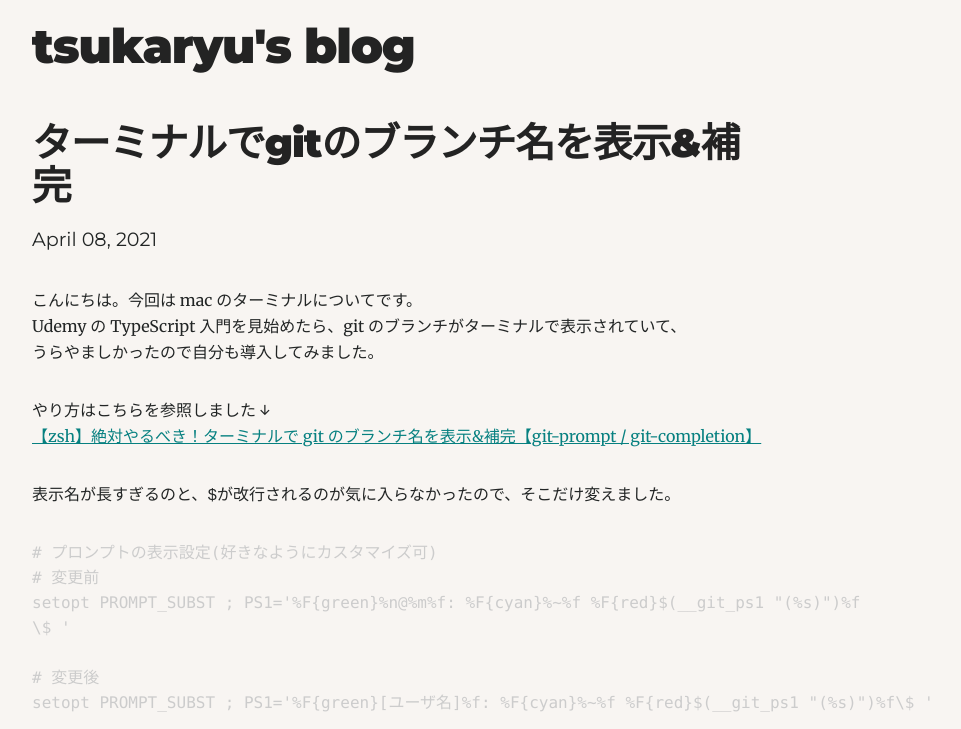
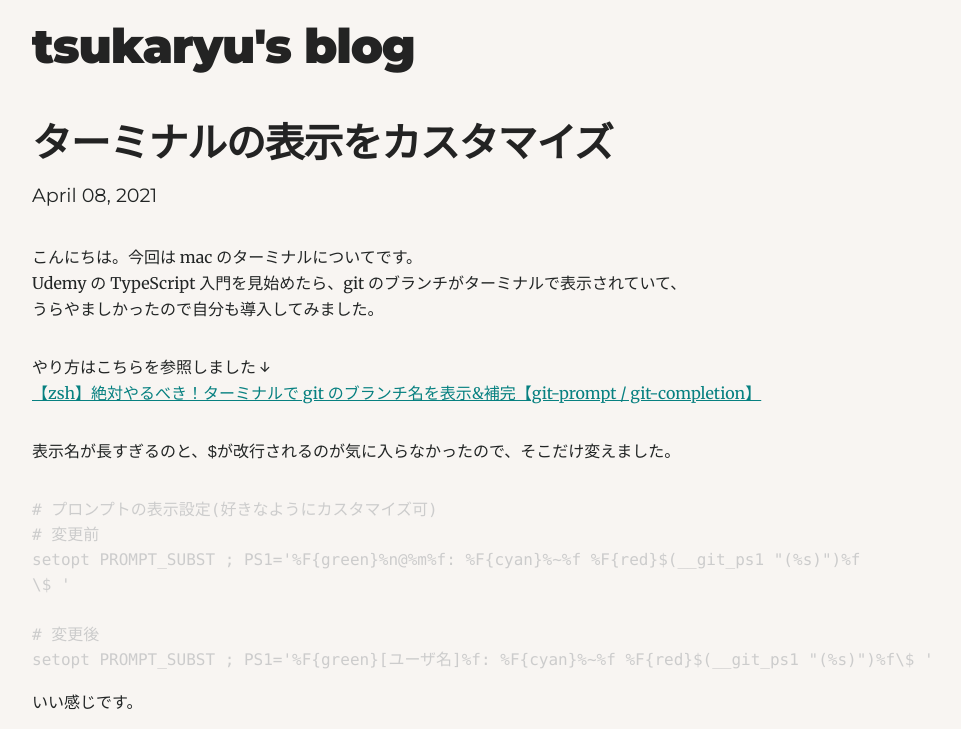
Before and after one commit to sushin-ya/myblog, a Gatsby site: page /2021-04-08_terminal-customize/ in a window 1280 px wide. Shown: the top 729 px of the page, without its empty margins (244-1205 px from the left). Built offline with nearby package versions, Linux system fonts and the light colour scheme; Gatsby itself is replaced by a stand-in of ours; some packages are replaced by stand-ins of ours; code samples lack their colours.

Commit message:
modify title

```diff
--- a/content/blog/2021-04-08_terminal-customize/index.md
+++ b/content/blog/2021-04-08_terminal-customize/index.md
@@ -1,5 +1,5 @@
 ---
-title: ターミナルでgitのブランチ名を表示&補完
+title: ターミナルの表示をカスタマイズ
 date: "2021-04-08T20:15:37.121Z"
 ---
 
```
